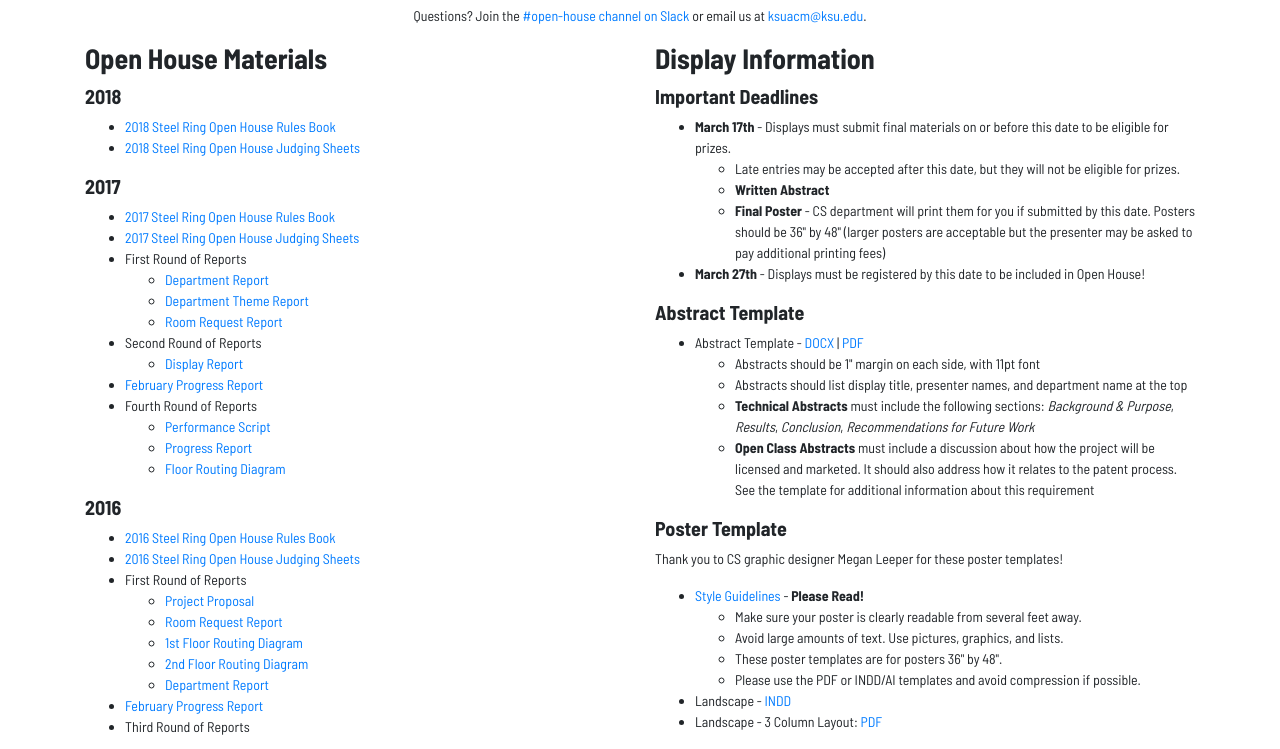
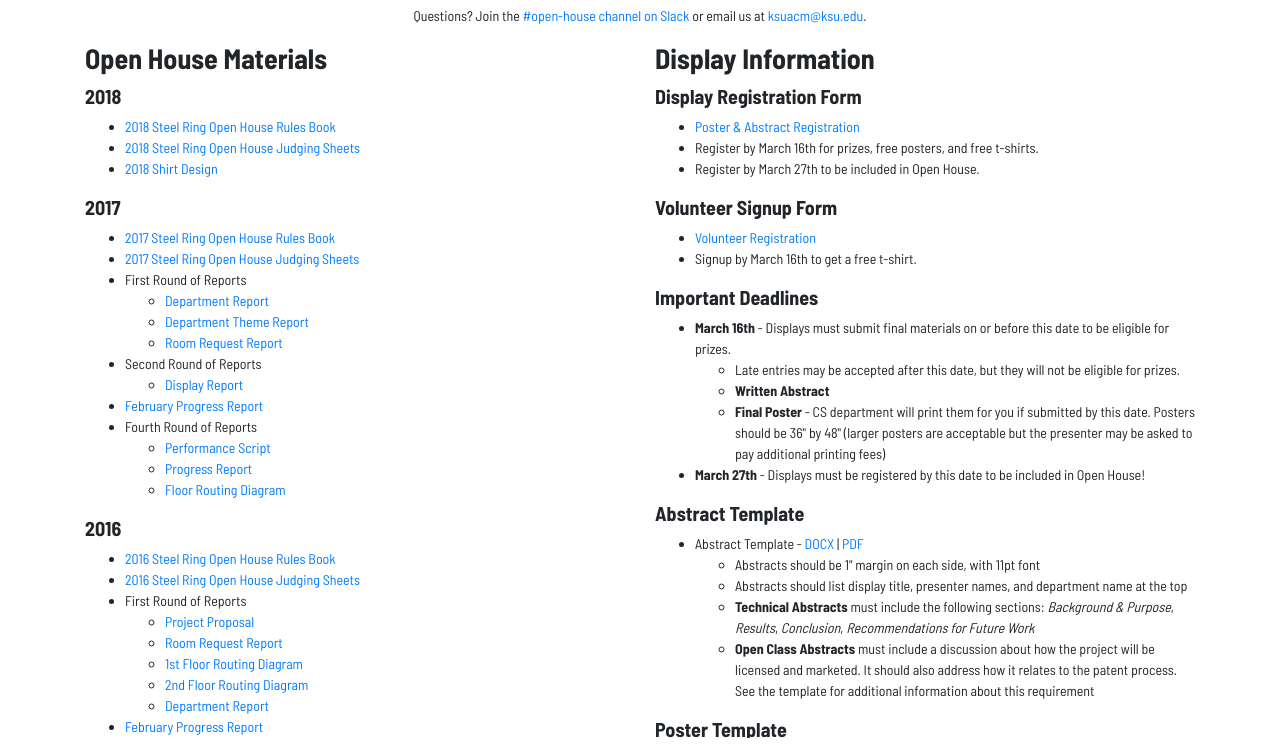
Before and after one commit to kansas-state-university/openhouse.cs.ksu.edu, a plain HTML site: page index.html in a window 1280 px wide. Shown: the part 51-800 px from the top of the page. Drawn offline with nearby package versions, Linux system fonts and the light colour scheme.

Commit message:
Add signup forms

```diff
--- a/index.html
+++ b/index.html
@@ -32,6 +32,7 @@
         <ul>
           <li><a href="files/2018/0rules.pdf" target="_blank">2018 Steel Ring Open House Rules Book</a></li>
           <li><a href="files/2018/0judge.pdf" target="_blank">2018 Steel Ring Open House Judging Sheets</a></li>
+          <li><a href="files/2018/shirts.jpg" target="_blank">2018 Shirt Design</a></li>
         </ul>
         <h5>2017</h5>
         <ul>
@@ -140,20 +141,20 @@
       </div>
       <div class="col-12 col-md-6 right">
         <h3>Display Information</h3>
-        <!--
         <h5>Display Registration Form</h5>
         <ul>
-          <li>Register by March 17th for prizes and free posters/t-shirts.</li>
+          <li><a href="https://bit.ly/openhouse-registration" target="_blank">Poster & Abstract Registration</a></li>
+          <li>Register by March 16th for prizes, free posters, and free t-shirts.</li>
           <li>Register by March 27th to be included in Open House.</li>
         </ul>
         <h5>Volunteer Signup Form</h5>
         <ul>
-          <li>Signup by March 17th to get a free t-shirt.</li>
+          <li><a href="https://bit.ly/openhouse-volunteer" target="_blank">Volunteer Registration</a></li>
+          <li>Signup by March 16th to get a free t-shirt.</li>
         </ul>
-        -->
         <h5>Important Deadlines</h5>
         <ul>
-          <li><strong>March 17th</strong> - Displays must submit final materials on or before this date to be eligible for prizes.
+          <li><strong>March 16th</strong> - Displays must submit final materials on or before this date to be eligible for prizes.
             <ul>
               <li>Late entries may be accepted after this date, but they will not be eligible for prizes.</li>
               <li><strong>Written Abstract</strong></li>
```
Also changed, not shown: files/2018/shirts.jpg (added).
